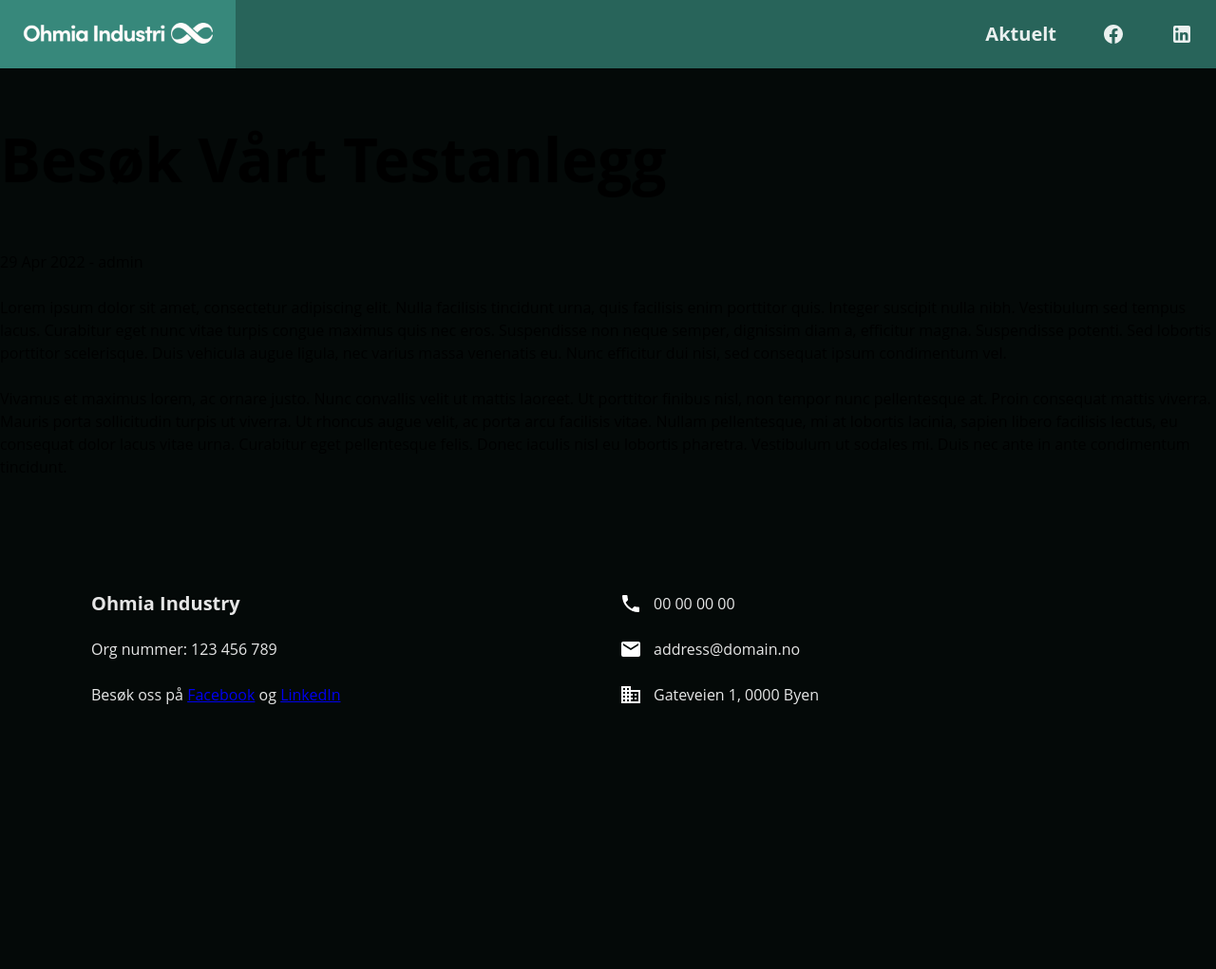
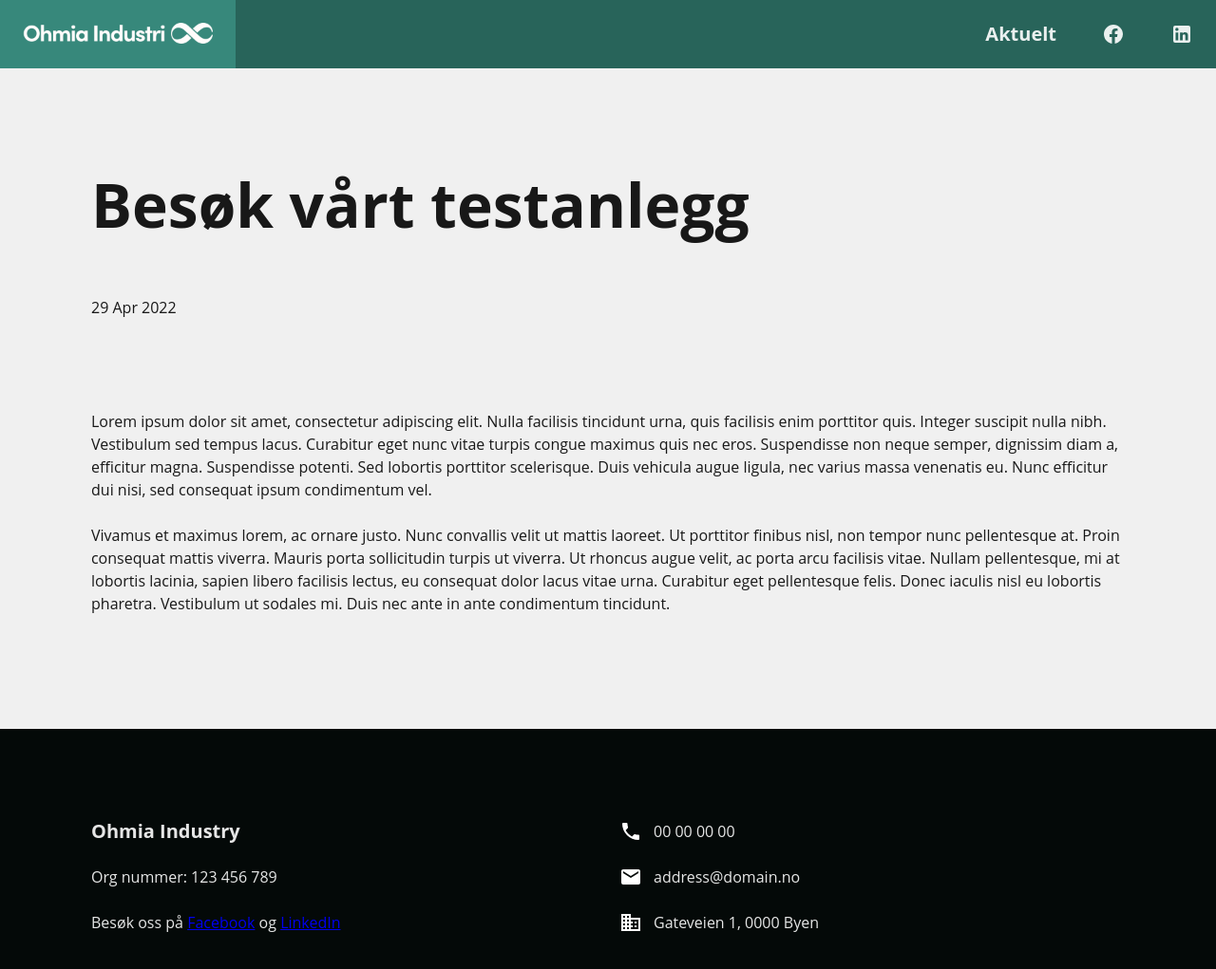
Before and after one commit to michael-bantle/ohmiaindustry.github.io, a Jekyll site: the page built from _posts/2022-04-29-besøk-vårt-testanlegg.md, in a window 1280 px wide and 1104 px high. Shown: the top 1021 px of the window at 95% size. Built offline with Jekyll 4.4.1, drawn with Linux system fonts in a browser that asks for light colours.

Commit message:
Add styling to post

```diff
--- a/_layouts/post.html
+++ b/_layouts/post.html
@@ -1,7 +1,12 @@
 ---
 layout: default
 ---
-<h1>{{ page.title }}</h1>
-<p>{{ page.date | date_to_string }} - {{ page.author }}</p>
-
-{{ content }}
+<section>
+  <div class="content heading">
+    <h1>{{ page.title | capitalize }}</h1>
+    <p>{{ page.date | date_to_string }}</p>
+  </div>
+  <div class="content">
+    {{ content }}
+  </div>
+</section>
```
